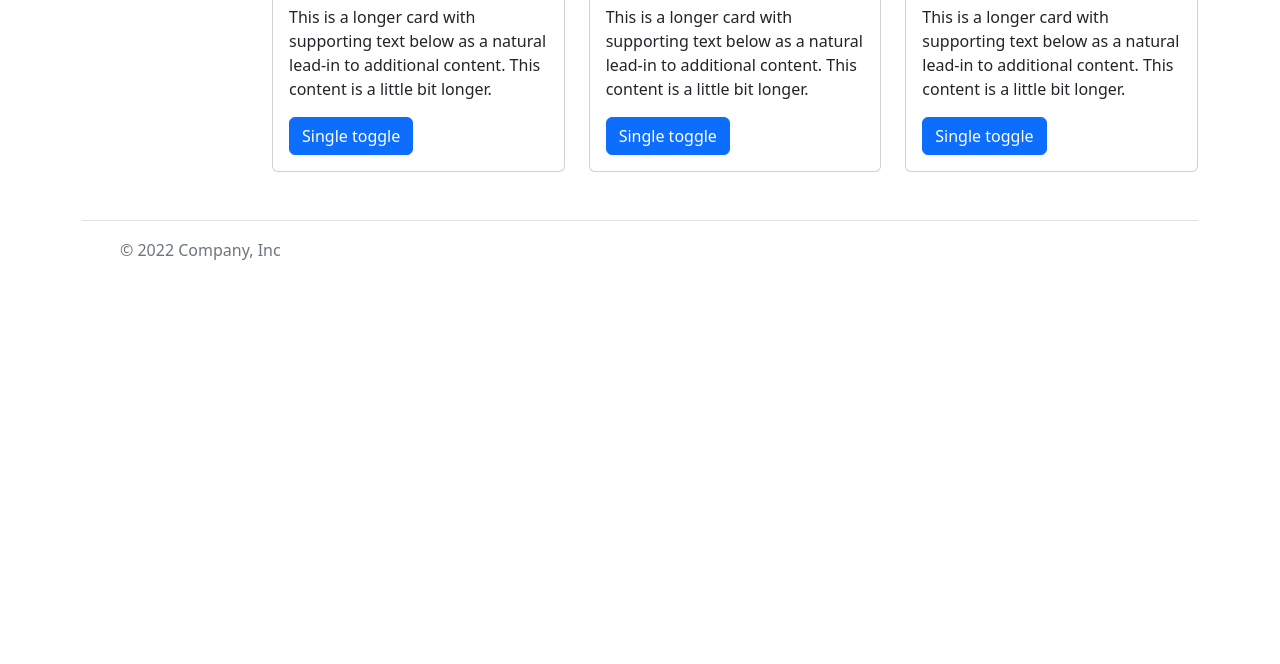
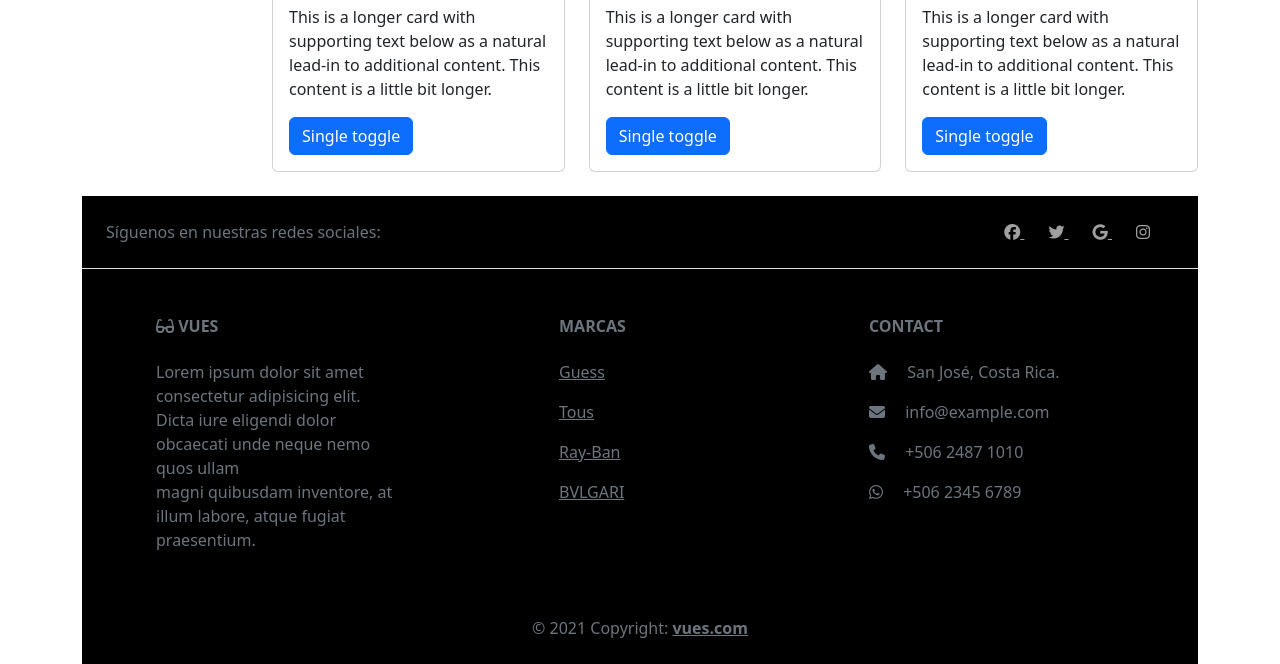
Before and after one commit to aajimenezvla/TrabajoGrupal, a plain HTML site: page index.html in a window 1280 px wide. Shown: the part 790-1454 px from the top of the page. Before the commit the page ends 1093 px from the top, so only its background shows below. Drawn offline with nearby package versions, Linux system fonts and the light colour scheme.

Commit message:
Footer (includes icons)

```diff
--- a/index.html
+++ b/index.html
@@ -9,6 +9,7 @@
     <link href="https://cdn.jsdelivr.net/npm/bootstrap@5.2.0/dist/css/bootstrap.min.css"
     rel="stylesheet" integrity="sha384-gH2yIJqKdNHPEq0n4Mqa/HGKIhSkIHeL5AyhkYV8i59U5AR6csBvApHHNl/vI1Bx"
     crossorigin="anonymous">
+    <script src="https://kit.fontawesome.com/f093050cf6.js" crossorigin="anonymous"></script>
     <link rel="stylesheet" href="styles.css">
     <title>Document</title>
 </head>
@@ -252,21 +253,103 @@
     </div>
 </div>
 
-<!-- Footer -->
-<footer class="d-flex flex-wrap justify-content-between align-items-center py-3 my-4 border-top">
-    <div class="col-md-4 d-flex align-items-center">
-      <a href="/" class="mb-3 me-2 mb-md-0 text-muted text-decoration-none lh-1">
-        <svg class="bi" width="30" height="24"><use xlink:href="#bootstrap"></use></svg>
-      </a>
-      <span class="mb-3 mb-md-0 text-muted">© 2022 Company, Inc</span>
+
+<!--Footer-->
+<footer class="text-center text-lg-start bg-black text-muted">
+  <section class="d-flex justify-content-center justify-content-lg-between p-4 border-bottom">
+    <!-- Left -->
+    <div class="me-5 d-none d-lg-block">
+      <span>Síguenos en nuestras redes sociales:</span>
     </div>
 
-    <ul class="nav col-md-4 justify-content-end list-unstyled d-flex">
-      <li class="ms-3"><a class="text-muted" href="#"><svg class="bi" width="24" height="24"><use xlink:href="#twitter"></use></svg></a></li>
-      <li class="ms-3"><a class="text-muted" href="#"><svg class="bi" width="24" height="24"><use xlink:href="#instagram"></use></svg></a></li>
-      <li class="ms-3"><a class="text-muted" href="#"><svg class="bi" width="24" height="24"><use xlink:href="#facebook"></use></svg></a></li>
-    </ul>
+    <!-- Right -->
+    <div>
+      <a href="https:/facebook.com" target="_blank" class="me-4">
+        <i class="fa-brands fa-facebook"></i>
+      </a>
+      <a href="https:/twitter.com" target="_blank" class="me-4">
+        <i class="fab fa-twitter"></i>
+      </a>
+      <a href="https:/google.com" target="_blank" class="me-4">
+        <i class="fab fa-google"></i>
+      </a>
+      <a href="https:/instagram.com" target="_blank" class="me-4">
+        <i class="fab fa-instagram"></i>
+      </a>
+    </div>
+
+  </section>
+
+  <!-- Section: Links  -->
+  <section class="">
+    <div class="container text-center text-md-start mt-5">
+      <!-- Grid row -->
+      <div class="row mt-3">
+        <!-- Grid column -->
+        <div class="col-md-3 col-lg-4 col-xl-3 mx-auto mb-4">
+          <!-- Content -->
+          <h6 class="text-uppercase fw-bold mb-4">
+            <i class="fa-solid fa-glasses"></i> VUES
+          </h6>
+          <p>
+            Lorem ipsum dolor sit amet consectetur adipisicing elit. <br>
+            Dicta iure eligendi dolor obcaecati unde neque nemo quos ullam <br>
+            magni quibusdam inventore, at illum labore, atque fugiat praesentium. <br>
+          </p>
+        </div>
+        <!-- Grid column -->
+
+        <!-- Grid column -->
+        <div class="col-md-2 col-lg-2 col-xl-2 mx-auto mb-4">
+          <!-- Links -->
+          <h6 class="text-uppercase fw-bold mb-4">
+            Marcas
+          </h6>
+          <p>
+            <a href="https://www.guess.com" target="_blank" class="text-reset">Guess</a>
+          </p>
+          <p>
+            <a href="https://www.tous.com" target="_blank" class="text-reset">Tous</a>
+          </p>
+          <p>
+            <a href="https://www.ray-ban.com" target="_blank" class="text-reset">Ray-Ban</a>
+          </p>
+          <p>
+            <a href="https://www.bulgari.com" target="_blank" class="text-reset">BVLGARI</a>
+          </p>
+        </div>
+        <!-- Grid column -->
+
+
+        <!-- Grid column -->
+        <div class="col-md-4 col-lg-3 col-xl-3 mx-auto mb-md-0 mb-4">
+          <!-- Links -->
+          <h6 class="text-uppercase fw-bold mb-4">Contact</h6>
+          <p><i class="fas fa-home me-3 text-grayish"></i> San José, Costa Rica.</p>
+          <p>
+            <i class="fas fa-envelope me-3 text-grayish"></i>
+            info@example.com
+          </p>
+          <p><i class="fas fa-phone me-3 text-grayish"></i> +506 2487 1010</p>
+          <p><i class="fa-brands fa-whatsapp me-3 text-grayish"></i> +506 2345 6789</p>
+        </div>
+        <!-- Grid column -->
+      </div>
+      <!-- Grid row -->
+    </div>
+  </section>
+  <!-- Section: Links  -->
+
+  <!-- Copyright -->
+  <div class="text-center p-4" style="background-color: rgba(0, 0, 0, 0.025);">
+    © 2021 Copyright:
+    <a class="text-reset fw-bold" href="https://mdbootstrap.com/">vues.com</a>
+  </div>
+  <!-- Copyright -->
 </footer>
+<!--Footer-->
+
+
 </div>
 </body>
 </html>
--- a/styles.css
+++ b/styles.css
@@ -0,0 +1,18 @@
+
+
+
+
+
+
+
+
+
+
+
+
+/*CSS PARA FOOTER*/
+a{
+    color: rgb(160, 160, 160);
+}
+
+/*CSS PARA FOOTER*/
```
